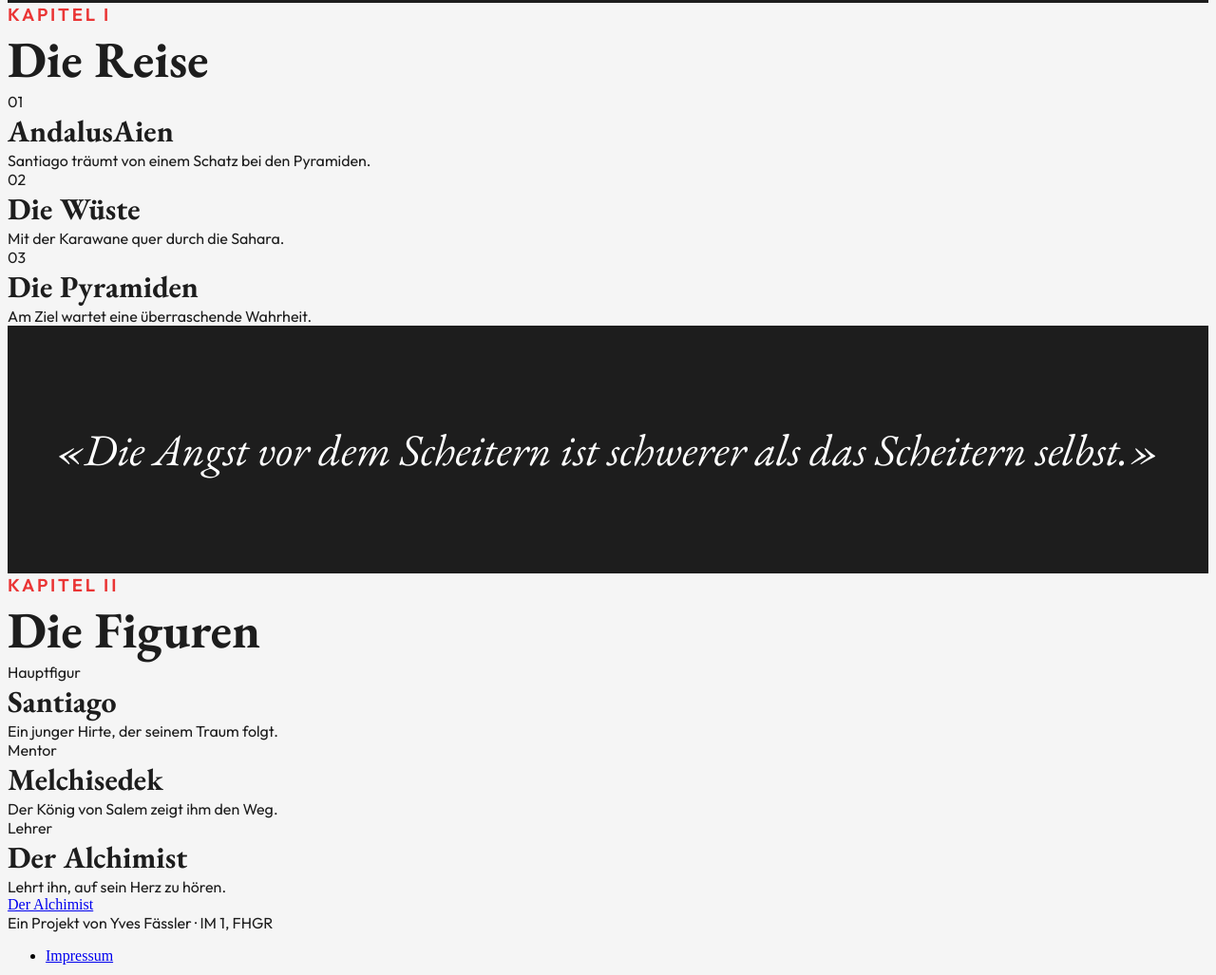
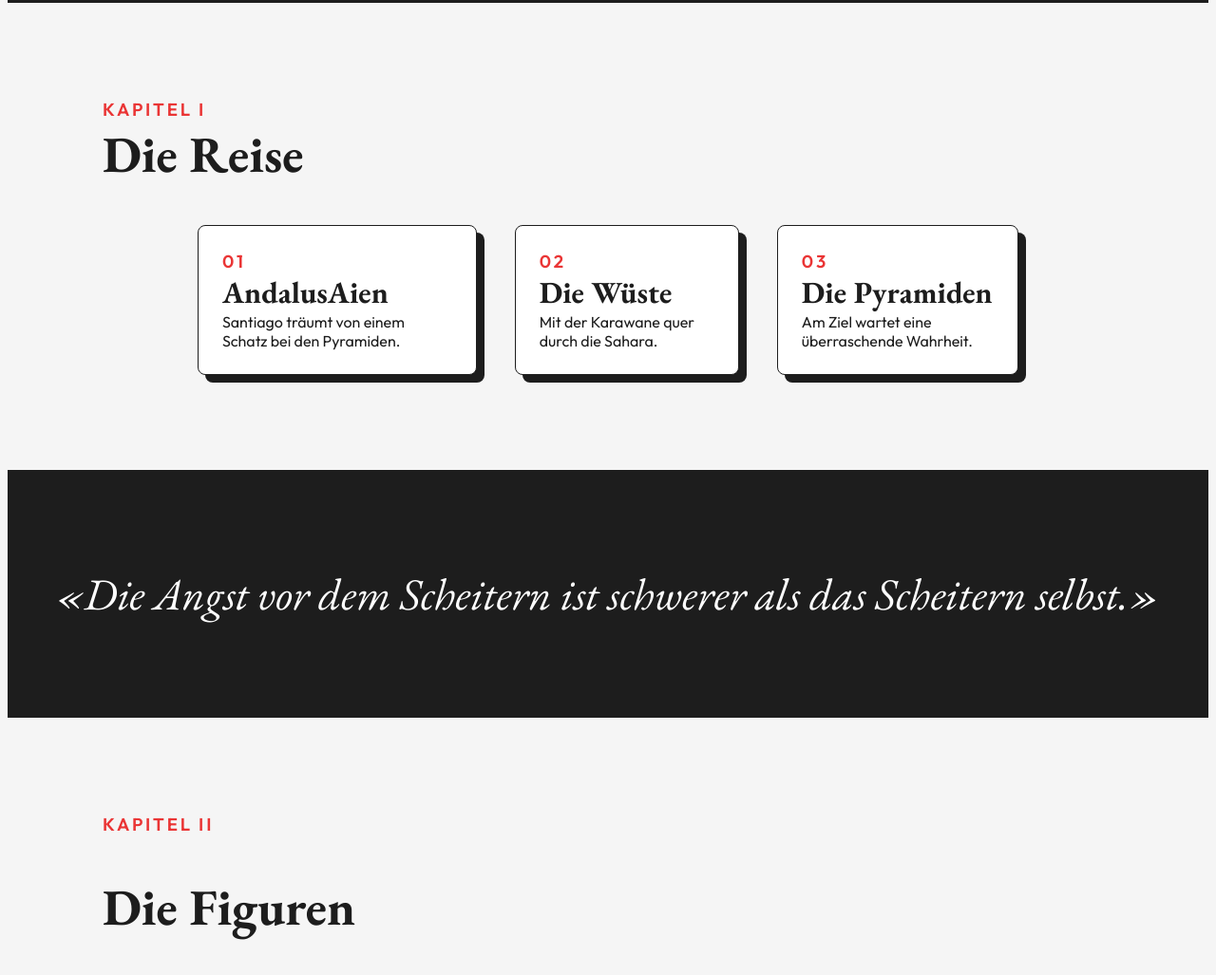
Before and after one commit to sevy-fae/IM1_Alchimist_Faessler, a plain HTML site: page index.html in a window 1280 px wide. Shown: the part 962-1989 px from the top of the page at 95% size. Drawn offline with Linux system fonts and the light colour scheme.

Commit message:
style cards

```diff
--- a/css/style.css
+++ b/css/style.css
@@ -55,6 +55,16 @@ header {
     z-index: 10;
 }
 
+footer {
+    display: flex;
+    flex-direction: row;
+    padding: 20px 100px 20px 100px;
+    justify-content: space-between;
+    align-items: center;
+}
+
+
+
 /*Navigationselemente*/
 .menu {
     display: flex;
@@ -68,14 +78,7 @@ header {
     align-items: center;
     justify-content: space-between;
 
-    .logo {
-        font-family: "EB Garamond", serif;
-        font-weight: 700;
-        font-size: 28px;
-        text-decoration: none;
-        color: var(--text);
 
-    }
 
     ul {
         list-style: none;
@@ -96,6 +99,14 @@ header {
             text-decoration: underline!important;
         }
     }
+}
+
+.logo {
+    font-family: "EB Garamond", serif;
+    font-weight: 700;
+    font-size: 28px;
+    text-decoration: none;
+    color: var(--text);
 }
 
 .uebertitel{
@@ -213,3 +224,23 @@ p {
     color: var(--surface);
     text-align: center;
 }
+.abschnitt {
+    display: flex;
+    padding: 100px;
+    flex-direction: column;
+    gap: 40px;
+}
+.card-section {
+    display: flex;
+    flex-direction: row;
+    gap: 40px;
+    padding: 0 100px 0 100px;
+}
+
+.card {
+    background-color: var(--card);
+    box-shadow: 8px 8px 0 var(--shadow);
+    padding: 25px;
+    border: 1px solid var(--text);
+    border-radius: 8px;
+}
--- a/index.html
+++ b/index.html
@@ -53,26 +53,26 @@
         <p class="quote-txt">«Wer etwas wirklich will, dem hilft das ganze Universum.»</p>
     </div>
 
-    <div>
+    <div class="abschnitt">
         <div>
             <p class="uebertitel">Kapitel I</p>
             <h2>Die Reise</h2>
         </div>
-        <div>
+        <div class="card-section">
             <div class="card">
-                <p>01</p>
+                <p class="uebertitel">01</p>
                 <h3>AndalusAien</h3>
                 <p>Santiago träumt von einem Schatz bei den Pyramiden.</p>
             </div>
 
             <div class="card">
-                <p>02</p>
+                <p class="uebertitel">02</p>
                 <h3>Die Wüste</h3>
                 <p>Mit der Karawane quer durch die Sahara.</p>
             </div>
 
             <div class="card">
-                <p>03</p>
+                <p class="uebertitel">03</p>
                 <h3>Die Pyramiden</h3>
                 <p>Am Ziel wartet eine überraschende Wahrheit.</p>
             </div>
@@ -83,31 +83,30 @@
         <p class="quote-txt">«Die Angst vor dem Scheitern ist schwerer als das Scheitern selbst.»</p>
     </div>
 
-    <div>
+    <div class="abschnitt">
         <p class="uebertitel">Kapitel II</p>
         <h2>Die Figuren</h2>
-    </div>
 
-    <div>
+        <div class="card-section">
             <div class="card">
-            <p>Hauptfigur</p>
+                <p class="uebertitel">Hauptfigur</p>
                 <h3>Santiago</h3>
                 <p>Ein junger Hirte, der seinem Traum folgt.</p>
             </div>
 
             <div class="card">
-            <p>Mentor</p>
+                <p class="uebertitel">Mentor</p>
                 <h3>Melchisedek</h3>
                 <p>Der König von Salem zeigt ihm den Weg.</p>
             </div>
 
             <div class="card">
-            <p>Lehrer</p>
+                <p class="uebertitel">Lehrer</p>
                 <h3>Der Alchimist</h3>
                 <p>Lehrt ihn, auf sein Herz zu hören.</p>
             </div>
         </div>
-
+    </div>
 
 
 <!-- JS Link -->
```
Lines whose indentation alone changed are shown as unchanged.
